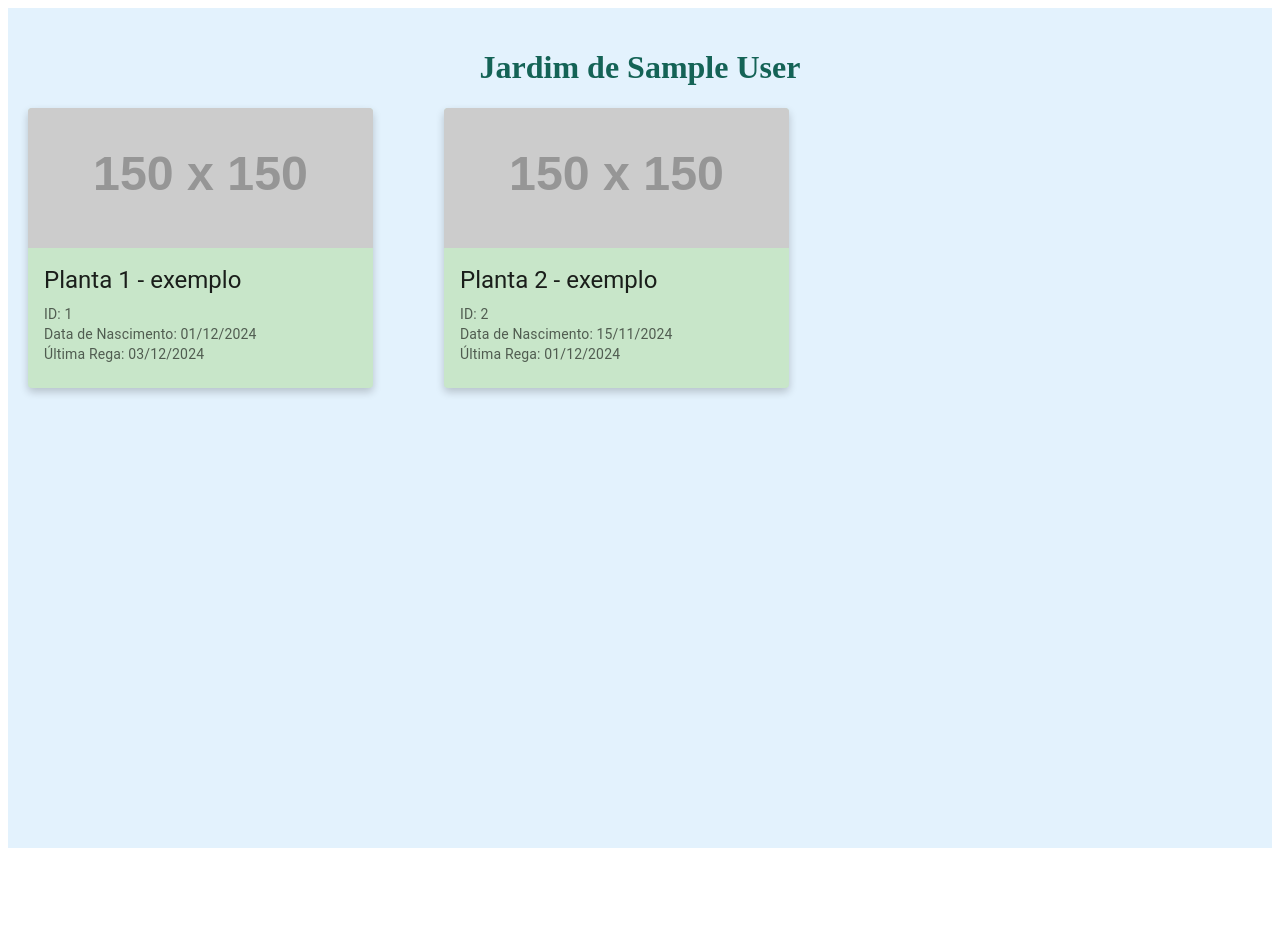
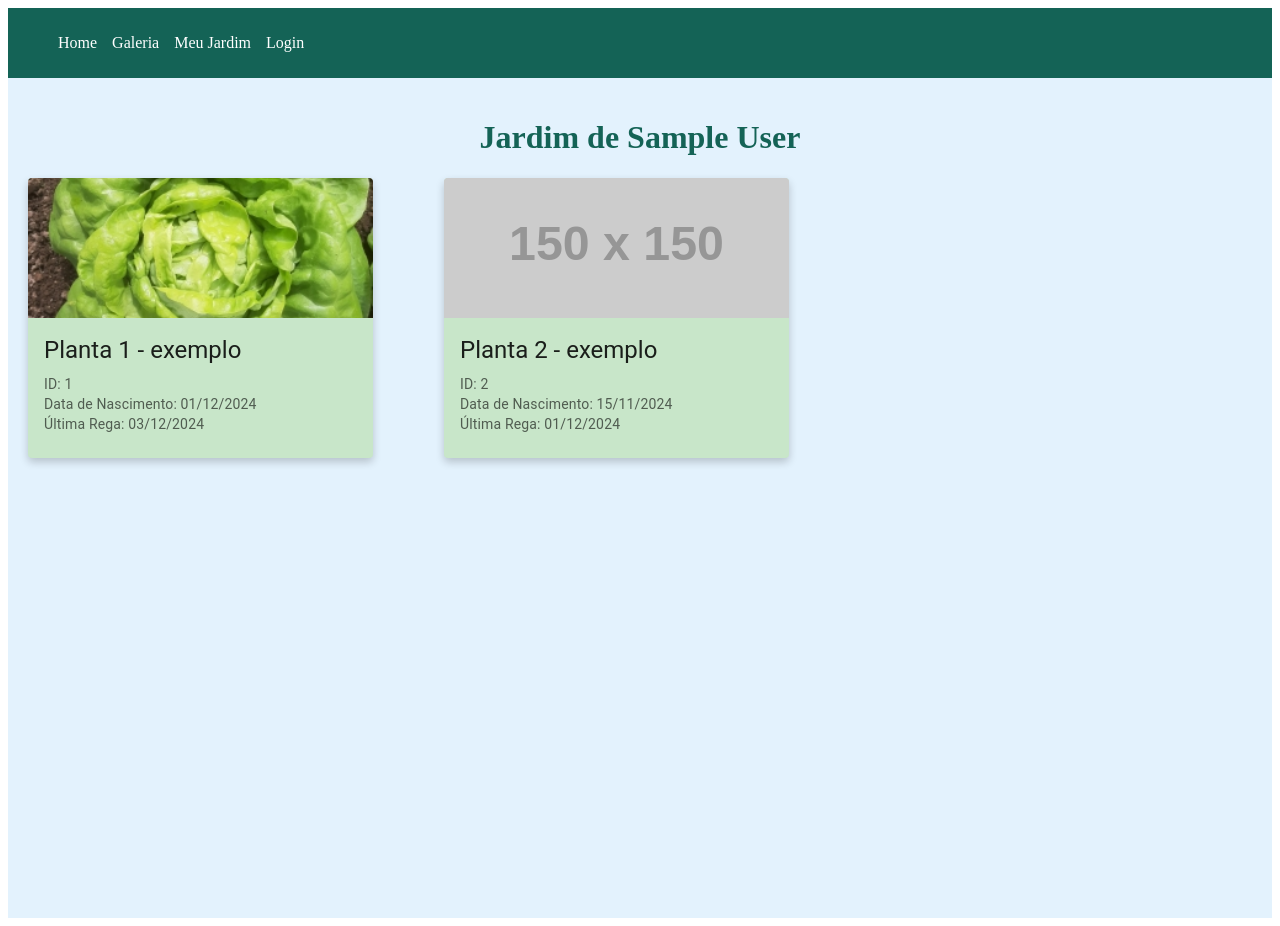
Before and after one commit to wllmrodr/Projeto_MC656, a React (Create React App) app: page /meu-jardim in a window 1280 px wide. Before the commit the page ends 856 px from the top, so only its background shows below. Built offline with nearby package versions, Linux system fonts and the light colour scheme; no server answers; sample sign-in values are in the browser's storage; the HTML template or start-up script is replaced by a standard one.

Commit message:
Header consertado e agora é exibido na página Meu Jardim

```diff
--- a/src/components/Header.js
+++ b/src/components/Header.js
@@ -13,11 +13,7 @@ const Header = () => {
             <Link to="/galeria" style={{ color: "white", textDecoration: "none" }}>Galeria</Link>
           </li>
           <li>
-            <Link to="/meu-jardim" style={{ color: "white", textDecoration: "none" }}>
-              <button style={{ backgroundColor: "#4CAF50", color: "white", padding: "10px 20px", border: "none", borderRadius: "5px" }}>
-                Meu Jardim
-              </button>
-            </Link>
+            <Link to="/meu-jardim" style={{ color: "white", textDecoration: "none" }}>Meu Jardim</Link>
           </li>
           <li>
             <Link to="/login" style={{ color: "white", textDecoration: "none" }}>Login</Link>
--- a/src/components/MeuJardim.js
+++ b/src/components/MeuJardim.js
@@ -1,6 +1,8 @@
 import React, { useState, useEffect } from "react";
 import { Card, CardContent, CardMedia, Typography, Grid } from "@mui/material";
 import { getAuth } from "firebase/auth";
+import Header from "../components/Header"; // Ajuste o caminho se necessário
+
 
 // Função para obter o userId e nome do usuário do Firebase
 const getUserInfo = () => {
@@ -23,10 +25,9 @@ const salvarPlantasDoUsuario = (userId, plantas) => {
 const MeuJardim = () => {
   const [plantas, setPlantas] = useState([]);
   const [userId, setUserId] = useState(null);
-  const [usuarioNome, setUsuarioNome] = useState("Usuário"); // Estado para armazenar o nome do usuário
+  const [usuarioNome, setUsuarioNome] = useState("Usuário");
 
   useEffect(() => {
-    // Recupera o userId e o nome do usuário assim que o componente é montado
     const { userId, nome } = getUserInfo();
     if (userId) {
       setUserId(userId);
@@ -36,20 +37,18 @@ const MeuJardim = () => {
 
   useEffect(() => {
     if (userId) {
-      // Carrega as plantas do usuário atual ao montar o componente
       const plantasDoUsuario = getPlantasDoUsuario(userId);
       setPlantas(plantasDoUsuario);
     }
   }, [userId]);
 
-  // Exemplo para inicializar o jardim do usuário com dados fixos na primeira vez
   useEffect(() => {
     if (userId && plantas.length === 0) {
       const plantasIniciais = [
         {
           id: 1,
           nome: "Planta 1 - exemplo",
-          foto: "https://via.placeholder.com/150",
+          foto: "/images/plantas/alface.jpg",
           dataNascimento: "01/12/2024",
           ultimaRega: "03/12/2024",
         },
@@ -67,28 +66,33 @@ const MeuJardim = () => {
   }, [plantas, userId]);
 
   return (
+    <div>
+      {/* Inclui o Header */}
+      <Header />
       <div
         style={{
-        backgroundColor: "#E3F2FD", // Azul claro
-        minHeight: "100vh", // Garante que o fundo cubra toda a altura da tela
-        padding: "20px", // Espaçamento interno para afastar os elementos das bordas
+          backgroundColor: "#E3F2FD",
+          minHeight: "100vh",
+          padding: "20px",
         }}
       >
-      <h1 style={{ textAlign: "center", color: "#146356" }}>Jardim de {usuarioNome}</h1> {/* Exibe o nome do usuário */}
+        <h1 style={{ textAlign: "center", color: "#146356" }}>
+          Jardim de {usuarioNome}
+        </h1>
         <Grid container spacing={3}>
           {plantas.map((planta) => (
             <Grid item xs={12} sm={6} md={4} key={planta.id}>
               <Card
                 sx={{
                   maxWidth: 345,
-                backgroundColor: "#C8E6C9", // Verde claro
-                boxShadow: "0 4px 8px rgba(0, 0, 0, 0.2)", // Adiciona sombra
+                  backgroundColor: "#C8E6C9",
+                  boxShadow: "0 4px 8px rgba(0, 0, 0, 0.2)",
                 }}
               >
                 <CardMedia
                   component="img"
                   height="140"
-                image={planta.foto} // Foto da planta
+                  image={planta.foto}
                   alt={planta.nome}
                 />
                 <CardContent>
@@ -110,6 +114,7 @@ const MeuJardim = () => {
           ))}
         </Grid>
       </div>
+    </div>
   );
 };
 
```
Lines whose indentation alone changed are shown as unchanged.
